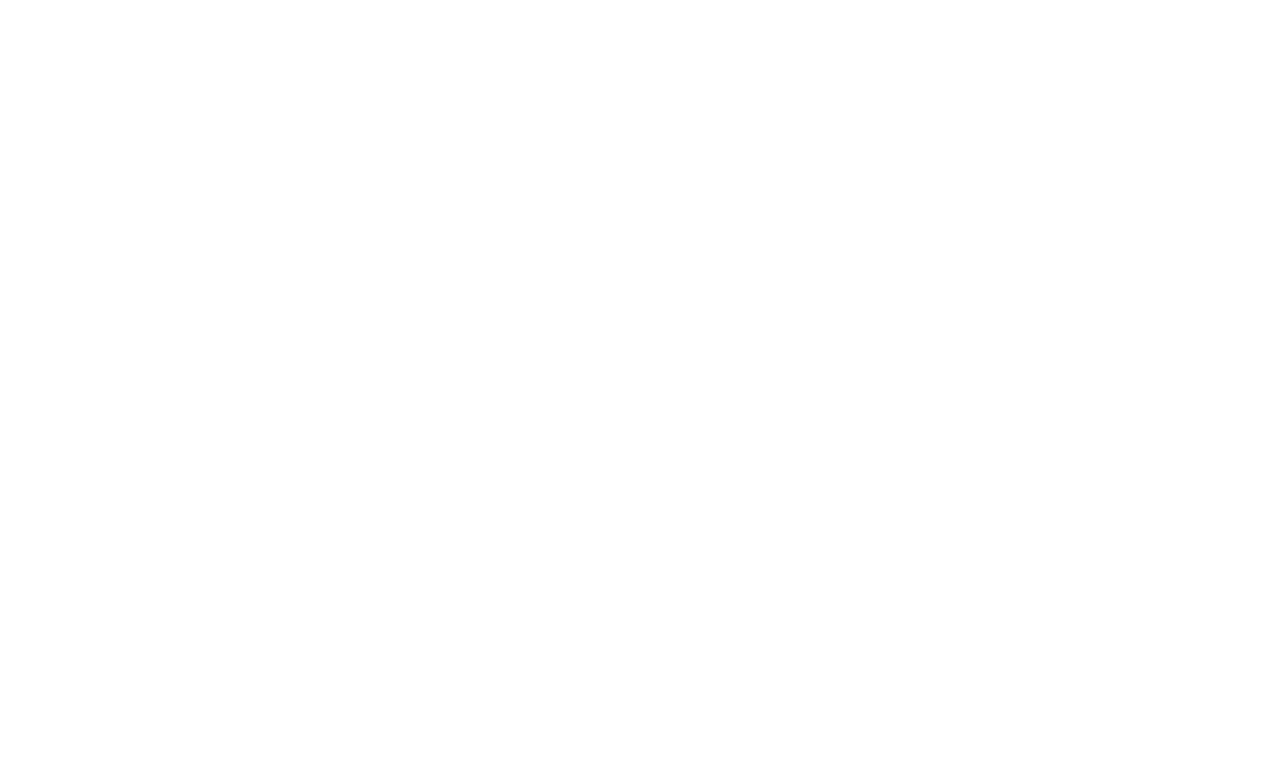
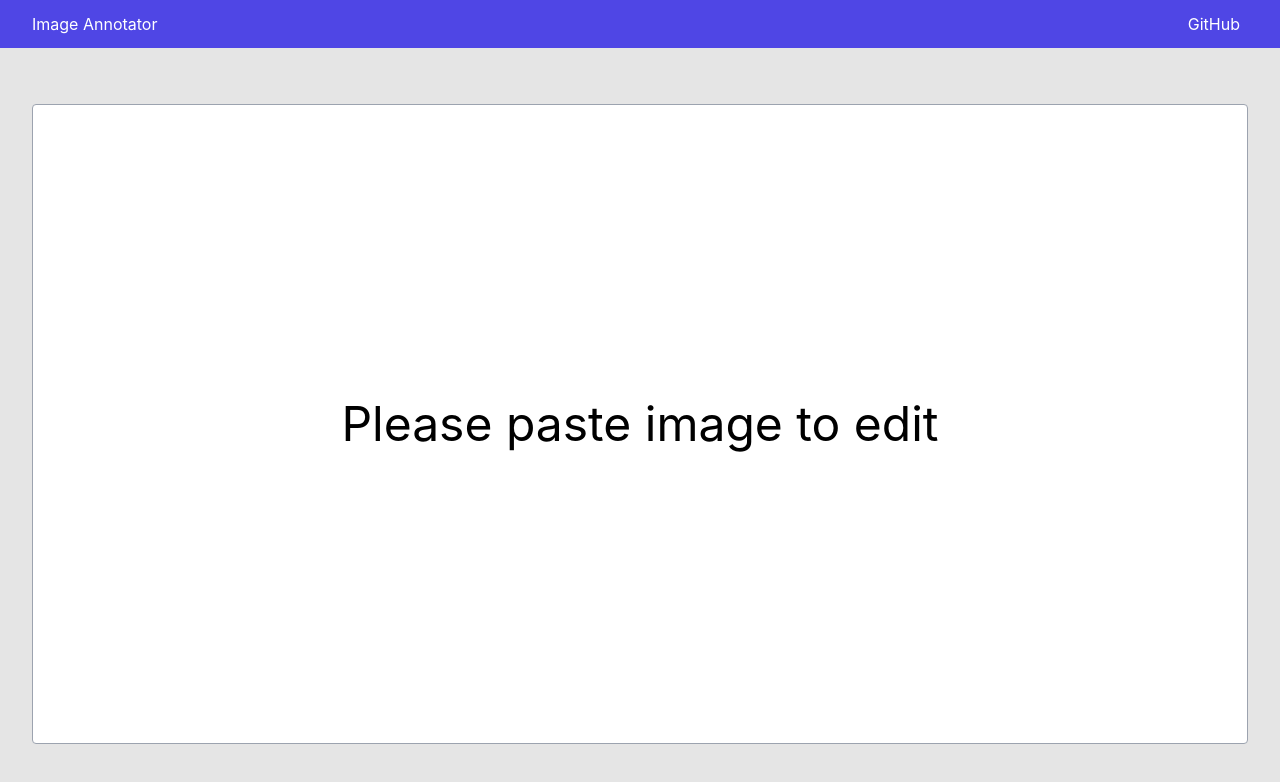
Before and after one commit to acro5piano/image-annotator, a React (Create React App) app: page / in a window 1280 px wide. Shown: the top 782 px of the page. Built offline with nearby package versions, Linux system fonts and the light colour scheme.

Commit message:
apply styles

```diff
--- a/package.json
+++ b/package.json
@@ -9,6 +9,7 @@
     "@types/react": "^17.0.3",
     "@types/react-dom": "^17.0.3",
     "ahooks": "^2.10.0",
+    "clsx": "^1.1.1",
     "react": "^17.0.2",
     "react-dom": "^17.0.2",
     "react-scripts": "4.0.3",
--- a/public/index.html
+++ b/public/index.html
@@ -10,6 +10,10 @@
       content="Web site created using create-react-app"
     />
     <link rel="apple-touch-icon" href="%PUBLIC_URL%/logo192.png" />
+
+    <!-- TODO: bundle this -->
+    <link href="https://unpkg.com/tailwindcss@^2/dist/tailwind.min.css" rel="stylesheet">
+
     <!--
       manifest.json provides metadata used when your web app is installed on a
       user's mobile device or desktop. See https://developers.google.com/web/fundamentals/web-app-manifest/
--- a/src/App.tsx
+++ b/src/App.tsx
@@ -3,7 +3,20 @@
 export function App() {
   return (
     <div>
-      <Canvas />
+      <nav className="px-8 py-2 bg-indigo-600 flex justify-between items-center">
+        <div className="text-white">Image Annotator</div>
+        <a
+          href="https://github.com/acro5piano/image-annotator"
+          target="_blank"
+          rel="noopener noreferer"
+          className="px-2 py-1 text-white hover:bg-indigo-700 rounded"
+        >
+          GitHub
+        </a>
+      </nav>
+      <div className="p-8">
+        <Canvas />
+      </div>
     </div>
   )
 }
--- a/src/Canvas.tsx
+++ b/src/Canvas.tsx
@@ -1,4 +1,5 @@
 import { useCallback, useEffect, useRef, useState } from 'react'
+import clsx from 'clsx'
 import { useCanvasContext } from './hooks/useCanvasContext'
 import { useOnPasteImage } from './hooks/useOnPasteImage'
 import { useKeyPress } from './hooks/useKeyPress'
@@ -42,6 +43,7 @@
 
 interface Text extends CanvasElement {
   content: string
+  fontSize: number
 }
 
 function isRectangle(e: any): e is Rectangle {
@@ -63,8 +65,12 @@
   const [focusedElementIndex, setFocsedElementIndex] = useState(0)
   const [isFocus, setIsFocus] = useState(false)
   const [isInputVisilble, setIsInputVisible] = useState(false)
+  const [isPasted, setIsPasted] = useState(false)
+  const [copied, setCopied] = useState(false)
 
-  const img = useOnPasteImage()
+  const img = useOnPasteImage(() => {
+    setIsPasted(true)
+  })
 
   const onSubmit = useCallback((event: any) => {
     event.preventDefault()
@@ -93,12 +99,17 @@
   useKeyPress(['ctrl.c'], () => {
     const canvas = canvasRef.current
 
-    // This works only on chrome?
+    // This works only on the latest chrome?
     canvas.toBlob((blob: any) => {
       // @ts-ignore
       const item = new ClipboardItem({ 'image/png': blob })
       // @ts-ignore
       navigator.clipboard.write([item])
+
+      setCopied(true)
+      setTimeout(() => {
+        setCopied(false)
+      }, 4000)
     })
   })
 
@@ -132,6 +143,7 @@
         x,
         y,
         content: 'Content...',
+        fontSize: 48,
       },
     ])
     setFocsedElementIndex(elements.length)
@@ -160,6 +172,32 @@
     } else {
       setFocsedElementIndex(focusedElementIndex + 1)
     }
+  })
+
+  useKeyPress(['shift.>'], () => {
+    setElements(
+      elements.map((element, idx) =>
+        idx === focusedElementIndex && isText(element)
+          ? {
+              ...element,
+              fontSize: element.fontSize + 2,
+            }
+          : element,
+      ),
+    )
+  })
+
+  useKeyPress(['shift.<'], () => {
+    setElements(
+      elements.map((element, idx) =>
+        idx === focusedElementIndex && isText(element)
+          ? {
+              ...element,
+              fontSize: Math.max(0, element.fontSize - 2),
+            }
+          : element,
+      ),
+    )
   })
 
   useKeyPress(['l', 'ctrl.ArrowRight'], () => {
@@ -452,7 +490,7 @@
         )
       }
       if (isText(element)) {
-        ctx.font = 'bold 48px sans-serif'
+        ctx.font = `bold ${element.fontSize}px sans-serif`
         ctx.fillStyle =
           isFocus && index === focusedElementIndex
             ? FOCUSED_COLOR
@@ -464,12 +502,34 @@
 
   return (
     <>
-      <canvas ref={canvasRef} />
+      <canvas ref={canvasRef} className="canvas" />
+      {!isPasted && (
+        <div className="border border-gray-400 bg-white flex justify-center items-center rounded paste-image-here">
+          <span>Please paste image to edit</span>
+        </div>
+      )}
       {isInputVisilble && (
         <form onSubmit={onSubmit}>
           <input onChange={onChangeText} autoFocus />
         </form>
       )}
+      <div
+        className={clsx('fixed bottom-0 left-0 pb-2 pl-4 transition-all', {
+          '-mb-12': !copied,
+          'mb-0': copied,
+        })}
+      >
+        <div
+          className={clsx(
+            'mx-auto bg-gray-900 text-white rounded py-4 px-8 transition-all',
+            {
+              '-mb-96': !copied,
+            },
+          )}
+        >
+          Copied to clipboard
+        </div>
+      </div>
     </>
   )
 }
--- a/src/hooks/useOnPasteImage.ts
+++ b/src/hooks/useOnPasteImage.ts
@@ -1,7 +1,7 @@
 import { useEffect, useState } from 'react'
 
 export function useOnPasteImage(callback?: (img: HTMLImageElement) => any) {
-  const [image, setImage] = useState(new Image())
+  const [image, setImage] = useState<HTMLImageElement>(new Image())
 
   useEffect(() => {
     const onPaste = (event: ClipboardEvent) => {
--- a/src/index.css
+++ b/src/index.css
@@ -5,9 +5,20 @@
     sans-serif;
   -webkit-font-smoothing: antialiased;
   -moz-osx-font-smoothing: grayscale;
+  background: #e5e5e5;
+  min-height: 100vh;
 }
 
 code {
   font-family: source-code-pro, Menlo, Monaco, Consolas, 'Courier New',
     monospace;
 }
+
+.paste-image-here {
+  height: 80vh;
+  font-size: 48px;
+}
+
+.canvas {
+  margin: 24px auto 0;
+}
```
Also changed, not shown: 1 other file (tests, documents, lock files or other folders).
